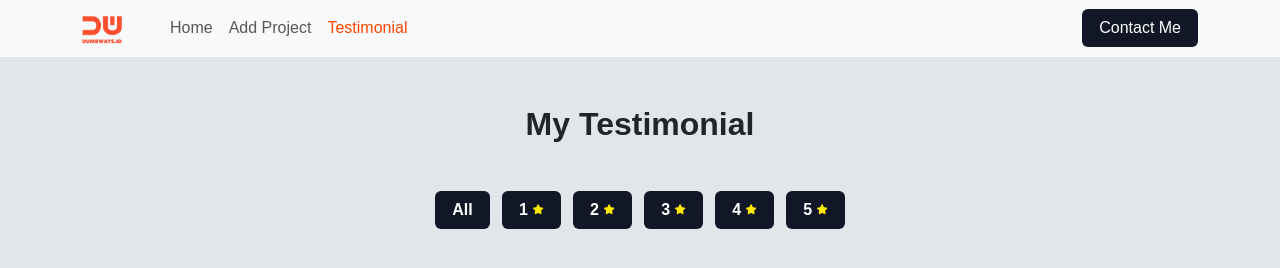
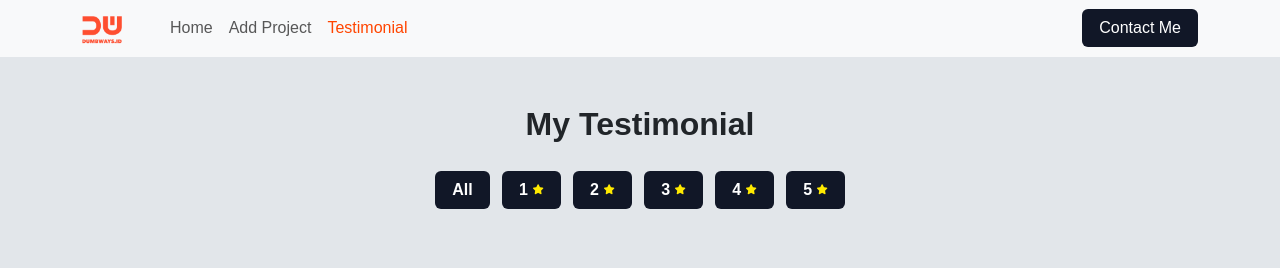
Before and after one commit to IGBagusAryaN/task10-dw, a plain HTML site: page testimonial.html in a window 1280 px wide. Drawn offline with nearby package versions, Linux system fonts and the light colour scheme; no server answers.

Commit message:
first push task 10

```diff
--- a/js/testimonials.js
+++ b/js/testimonials.js
@@ -19,7 +19,7 @@ const promise = new Promise((resolve, reject) => {
 
     let testimonialHTML = "";
     response.forEach(function (item) {
-      testimonialHTML += `<div class="card col-lg-3 col-md-5 col-sm-10 p-3 m-2 rounded-3">
+      testimonialHTML += `<div class="card col-lg-3 col-md-5 col-sm-5 p-3 m-2 rounded-3">
                               <img
                                 src="${item.image}"
                                 class="img-fluid profile-testimonial"
@@ -50,7 +50,7 @@ const promise = new Promise((resolve, reject) => {
       testimonialHTML = "<h1>Data not found!</h1>";
     } else {
       testimonialFiltered.forEach((item) => {
-        testimonialHTML += `<div class="card col-lg-3 col-md-5 col-sm-10 p-3 m-2 rounded-3">
+        testimonialHTML += `<div class="card col-lg-3 col-md-5 col-sm-5 p-3 m-2 rounded-3">
                                 <img
                                   src="${item.image}"
                                   class="img-fluid profile-testimonial"
--- a/testimonial.html
+++ b/testimonial.html
@@ -52,22 +52,22 @@
 
   <div>
     <h2 class="fw-bold text-center mt-5">My Testimonial</h2>
-      <div class="container d-flex justify-content-center align-item-center mt-5">
-        <div class="rating">
-          <button class="btn btn-rating text-white px-3 fw-bold mx-1" onclick="getAllTestimonials()">All</button>
-          <button class="btn btn-rating text-white px-3 fw-bold mx-1" onclick="getFilteredTestimonials(1)">
-            1 <i class="fa-solid fa-star fa-2xs" style="color: #ffea00;  "></i>
+      <div class="container d-flex justify-content-center align-item-center mt-4">
+        <div class="text-center">
+          <button class="btn btn-rating text-white px-3 fw-bold m-1" onclick="getAllTestimonials()">All</button>
+          <button class="btn btn-rating text-white px-3 fw-bold m-1" onclick="getFilteredTestimonials(1)">
+            1 <i class="fa-solid fa-star fa-2xs" style="color: #ffea00;"></i>
           </button>
-          <button class="btn btn-rating text-white px-3 fw-bold mx-1" onclick="getFilteredTestimonials(2)">
+          <button class="btn btn-rating text-white px-3 fw-bold m-1" onclick="getFilteredTestimonials(2)">
             2 <i class="fa-solid fa-star fa-2xs" style="color: #ffea00;"></i>
           </button>
-          <button class="btn btn-rating text-white px-3 fw-bold mx-1" onclick="getFilteredTestimonials(3)">
+          <button class="btn btn-rating text-white px-3 fw-bold m-1" onclick="getFilteredTestimonials(3)">
             3 <i class="fa-solid fa-star fa-2xs" style="color: #ffea00;"></i>
           </button>
-          <button class="btn btn-rating text-white px-3 fw-bold mx-1" onclick="getFilteredTestimonials(4)">
+          <button class="btn btn-rating text-white px-3 fw-bold m-1" onclick="getFilteredTestimonials(4)">
             4 <i class="fa-solid fa-star fa-2xs" style="color: #ffea00;"></i>
           </button>
-          <button class="btn btn-rating text-white px-3 fw-bold mx-1" onclick="getFilteredTestimonials(5)">
+          <button class="btn btn-rating text-white px-3 fw-bold m-1" onclick="getFilteredTestimonials(5)">
             5 <i class="fa-solid fa-star fa-2xs" style="color: #ffea00;"></i>
           </button>
         </div>
```
